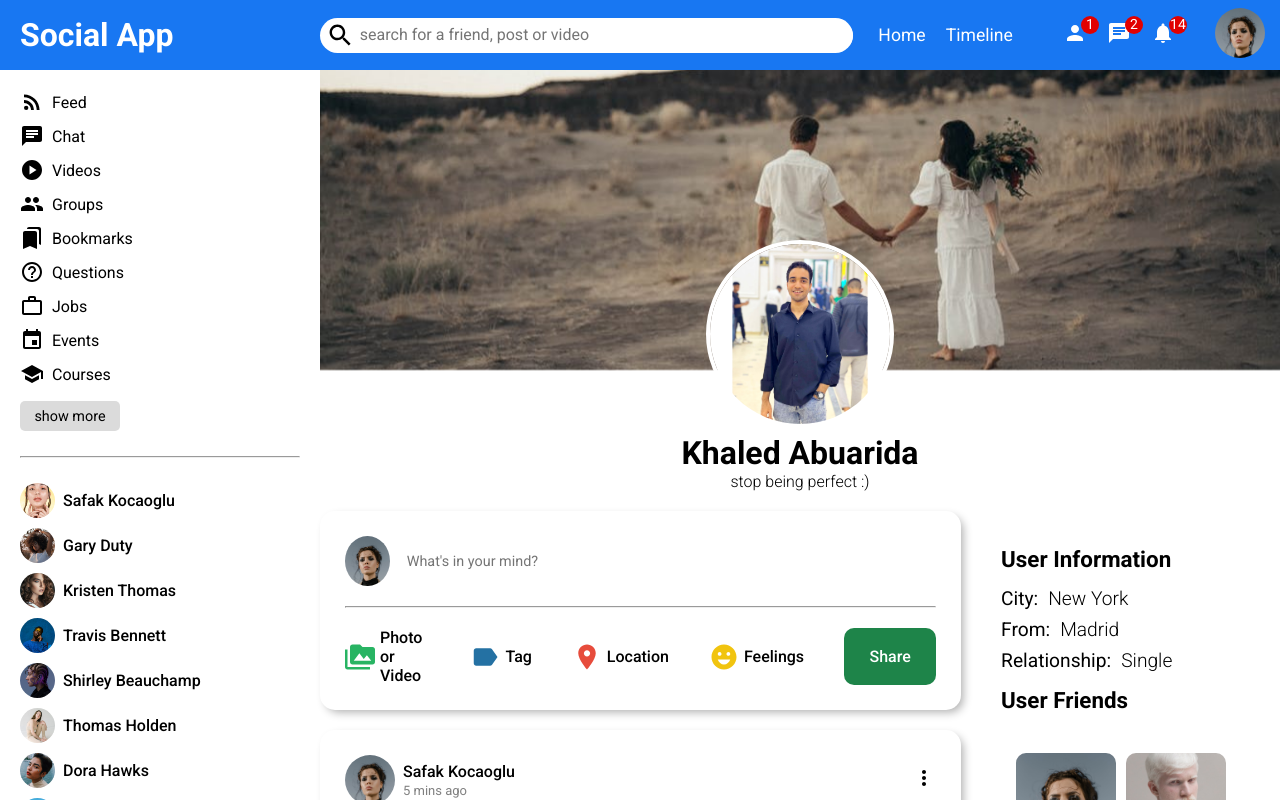
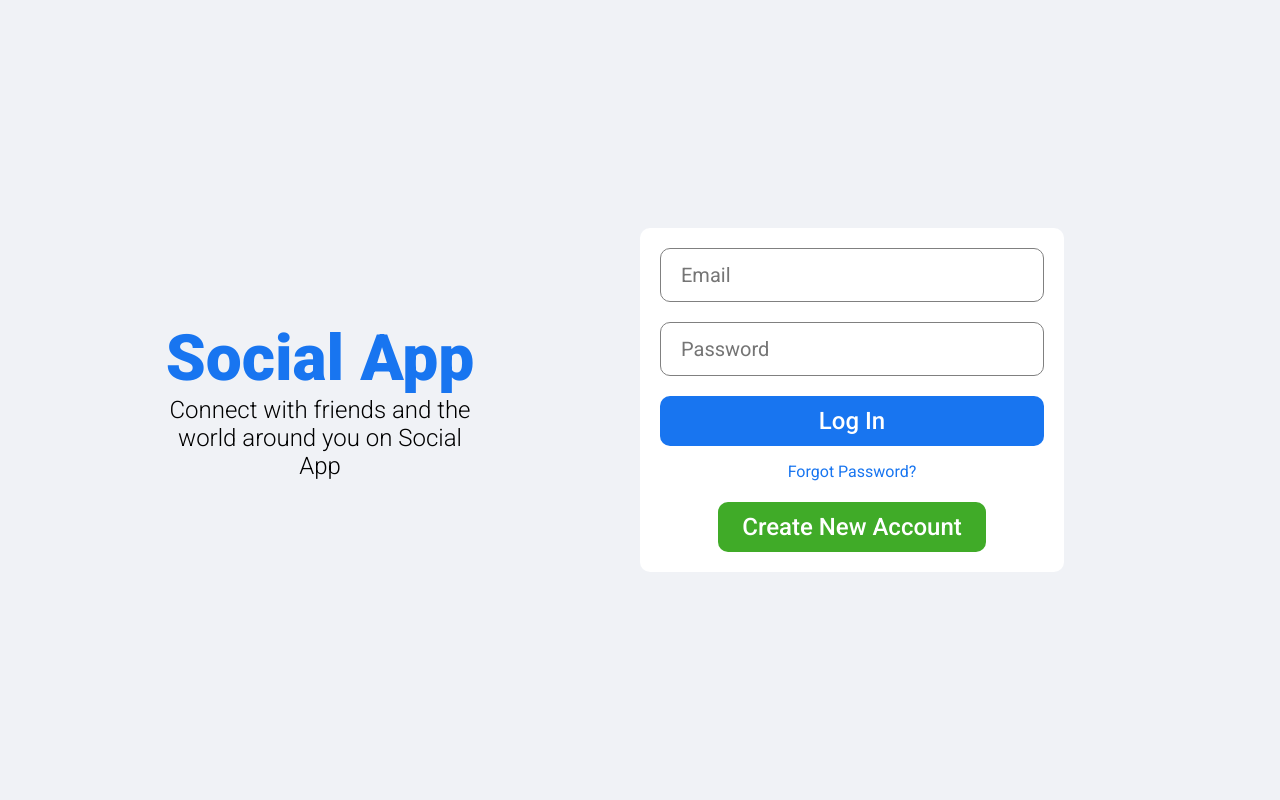
Before and after one commit to KhaledAbuarida/social-app, a React (Create React App) app: page / in a window 1280 px wide. Shown: the top 800 px of the page. Built offline with nearby package versions, Linux system fonts and the light colour scheme.

Commit message:
Login page

```diff
--- a/public/index.html
+++ b/public/index.html
@@ -9,7 +9,7 @@
       content="Web site created using create-react-app"
     />
     <link rel="preconnect" href="https://fonts.googleapis.com">
-    <link href="https://fonts.googleapis.com/css2?family=Roboto:ital,wght@0,100;0,300;0,400;0,500;0,700;1,500&display=swap" rel="stylesheet">
+    <link href="https://fonts.googleapis.com/css2?family=Roboto:ital,wght@0,100;0,300;0,400;0,500;0,700;0,900;1,500&display=swap" rel="stylesheet">
     <link rel="stylesheet" href="index.css">
     <title>Social App</title>
   </head>
--- a/src/App.js
+++ b/src/App.js
@@ -1,10 +1,10 @@
-import Profile from './components/profile/Profile.jsx';
+import Login from './components/login/Login.jsx';
 
 function App() {
   return (
     <>
       {/* <Home /> */}
-      <Profile />
+      <Login />
     </>
   );
 }
--- /dev/null
+++ b/src/components/login/Login.jsx
@@ -0,0 +1,23 @@
+import './login.css'
+
+export default function Login() {
+  return (
+    <div className="login">
+        <div className="leftPart">
+            <h1 className="logo">
+                Social App
+            </h1>
+            <div className="proposal">Connect with friends and the world around you on Social App</div>
+        </div>
+        <div className="rightPart">
+            <div className="loginForm">
+                <input className='email' placeholder='Email' />
+                <input className='password' placeholder='Password'/>
+                <button className='loginBtn'>Log In</button>
+                <button className="forgetPassword">Forgot Password?</button>
+                <button className='createBtn'>Create New Account</button>
+            </div>
+        </div>
+    </div>
+  )
+}
--- /dev/null
+++ b/src/components/login/login.css
@@ -0,0 +1,85 @@
+.login {
+    display: flex;
+    background-color: #F0F2F6;
+    width: 100%;
+    height: 100vh;
+}
+.leftPart, .rightPart {
+    flex: 6;
+}
+
+/* login left part */
+.leftPart {
+    display: flex;
+    align-items: center;
+    justify-content: center;
+    flex-direction: column;
+}
+.leftPart .logo {
+    font-size: 4rem;
+    font-weight: 900;
+    color: #1875F0;
+}
+.leftPart .proposal {
+    font-size: 24px;
+    width: 50%;
+    text-align: center;
+    font-weight: 300;
+}
+/* ------------------ */
+
+/* login right part */
+.rightPart {
+    display: flex;
+    justify-content: start;
+    align-items: center;
+}
+.rightPart .loginForm {
+    display: flex;
+    flex-direction: column;
+    justify-content: center;
+    background-color: #fff;
+    width: 60%;
+    padding: 20px;
+    border-radius: 10px;
+}
+.loginForm .password, .email  {
+    height: 50px;
+    border-radius: 10px;
+    border: 1px solid gray;
+    margin-bottom: 20px;
+    font-size: 20px;
+    padding-left: 20px;
+}
+
+.loginForm .email, .password:focus {
+    outline: none;
+}
+.loginBtn, .createBtn {
+    height: 50px;
+    border-radius: 10px;
+    font-size: 24px;
+    color: #fff;
+    font-weight: 500;
+    border: none;
+    margin-bottom: 15px;
+    cursor: pointer;
+}
+.loginBtn {
+    background-color: #1875F0;
+}
+.createBtn {
+    width: 70%;
+    background-color: #40AB28;
+    margin: auto;
+}
+.forgetPassword {
+    border:none;
+    background-color: #fff;
+    color: #1875F0;
+    outline: none;
+    font-size: 1rem;
+    margin-bottom: 20px;
+    cursor: pointer;
+}
+/* ---------------- */
```
